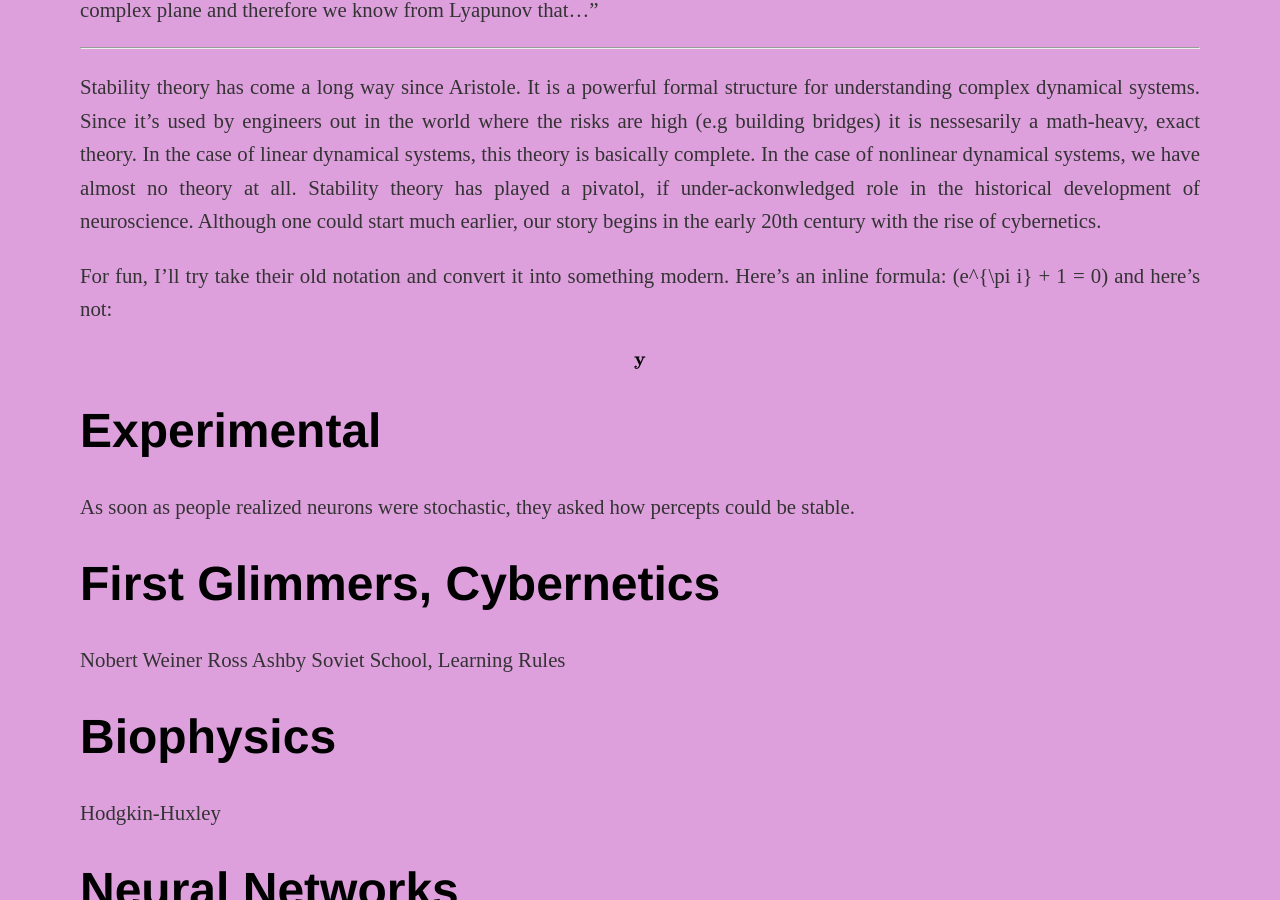
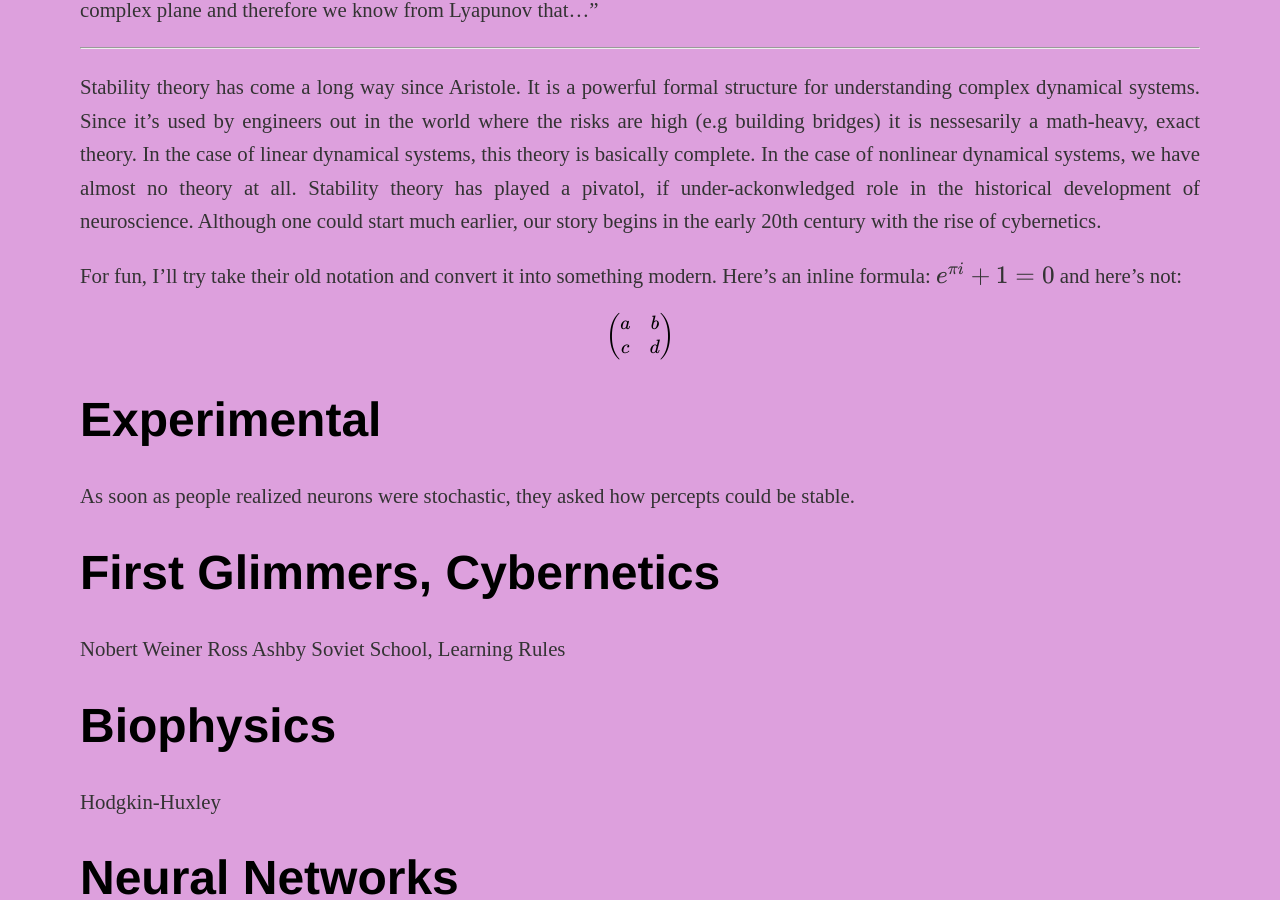
Before and after one commit to kozleo/kozleo.github.io, a Jekyll site: the page built from _posts/2020-11-09-History-of-Stability-Theory-in-Neuroscience.md, in a window 1280 px wide and 900 px high, scrolled down 1101 px. Built offline with Jekyll 4.4.1, drawn with Linux system fonts in a browser that asks for light colours; nearby versions of some CDN libraries; our own code applies the rules of GitHub Pages for plain Markdown files.

Commit message:
Update 2020-11-09-History-of-Stability-Theory-in-Neuroscience.md

```diff
--- a/_posts/2020-11-09-History-of-Stability-Theory-in-Neuroscience.md
+++ b/_posts/2020-11-09-History-of-Stability-Theory-in-Neuroscience.md
@@ -29,9 +29,12 @@ Looking up from her phone, the girl offers:
 Stability theory has come a long way since Aristole. It is a powerful formal structure for understanding complex dynamical systems. Since it's used by engineers out in the world where the risks are high (e.g building bridges) it is nessesarily a math-heavy, exact theory. In the case of linear dynamical systems, this theory is basically complete. In the case of nonlinear dynamical systems, we have almost no theory at all. Stability theory has played a pivatol, if under-ackonwledged role in the historical development of neuroscience. Although one could start much earlier, our story begins in the early 20th century with the rise of cybernetics.
 
 
-For fun, I'll try take their old notation and convert it into something modern. Here's an inline formula: \(e^{\pi i} + 1 = 0\)  and here's not:
+For fun, I'll try take their old notation and convert it into something modern. Here's an inline formula: $$e^{\pi i} + 1 = 0$$   and here's not:
 
-$$\mathbf{y}$$
+$$\begin{pmatrix}
+   a & b \\
+   c & d
+\end{pmatrix}$$
 
 
 # Experimental
```
